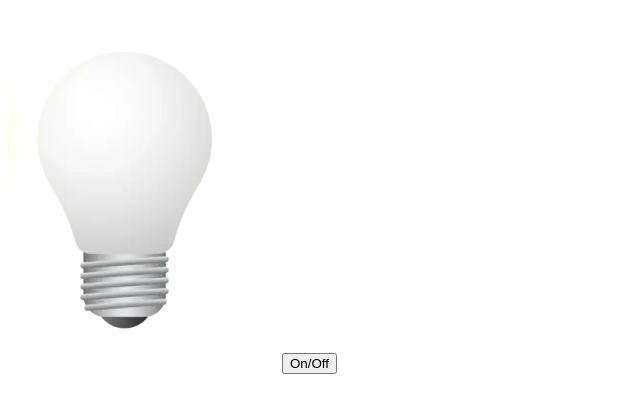
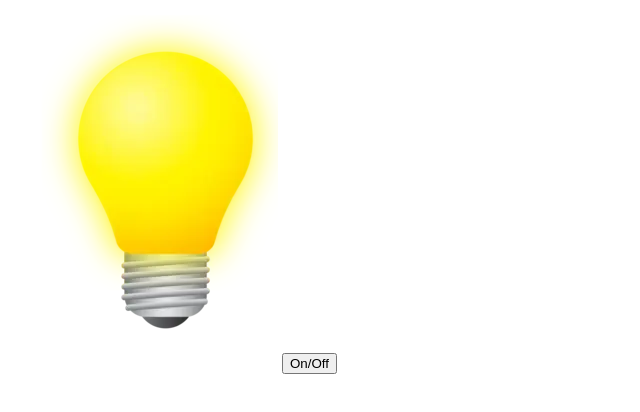
Before and after one commit to Alessandro-Messineo/js-dom-1, a plain HTML site: page index.html in a window 1280 px wide. Both pictures are taken after a click on the button "On/Off". Shown: the whole page, without its empty margins (0-640 px from the left). Drawn offline with Linux system fonts and the light colour scheme.

Commit message:
completamento es lampadina

```diff
--- a/index.html
+++ b/index.html
@@ -6,7 +6,9 @@
     <title>Lampadina</title>
 </head>
 <body>
-    <img src="img/white_lamp.png" alt="white_lamp">
-    <button>On/Off</button>
+    <img src="img/white_lamp.png" alt="white_lamp" id="white_lamp">
+    <button id="btn">On/Off</button>
+
+    <script src="js/script.js"></script>
 </body>
 </html>
--- a/js/script.js
+++ b/js/script.js
@@ -11,3 +11,25 @@
 // Al primo click la lampadina si accende e nel bottone compare la scritta "Spegni"
 // Al secondo click la lampadina si spegne e nel bottone compare la scritta "Accendi"
 // E così via...
+
+
+// prende gli id degli elementi e li salva in delle variabili
+const lampadina = document.getElementById("white_lamp");
+const btn = document.getElementById("btn");
+
+// Stato iniziale: spenta
+let accesa = false;
+
+// evento click del bottone
+btn.addEventListener('click', () => {
+    // condizione per vedere se la lamapina è on o off
+    if (accesa) {
+        // cambia il file dell'immagine
+        lampadina.setAttribute("src", "img/white_lamp.png");
+        accesa = false;
+    } else {
+        // cambia il file dell'immagine
+        lampadina.setAttribute("src", "img/yellow_lamp.png");
+        accesa = true;
+    }
+});
```
